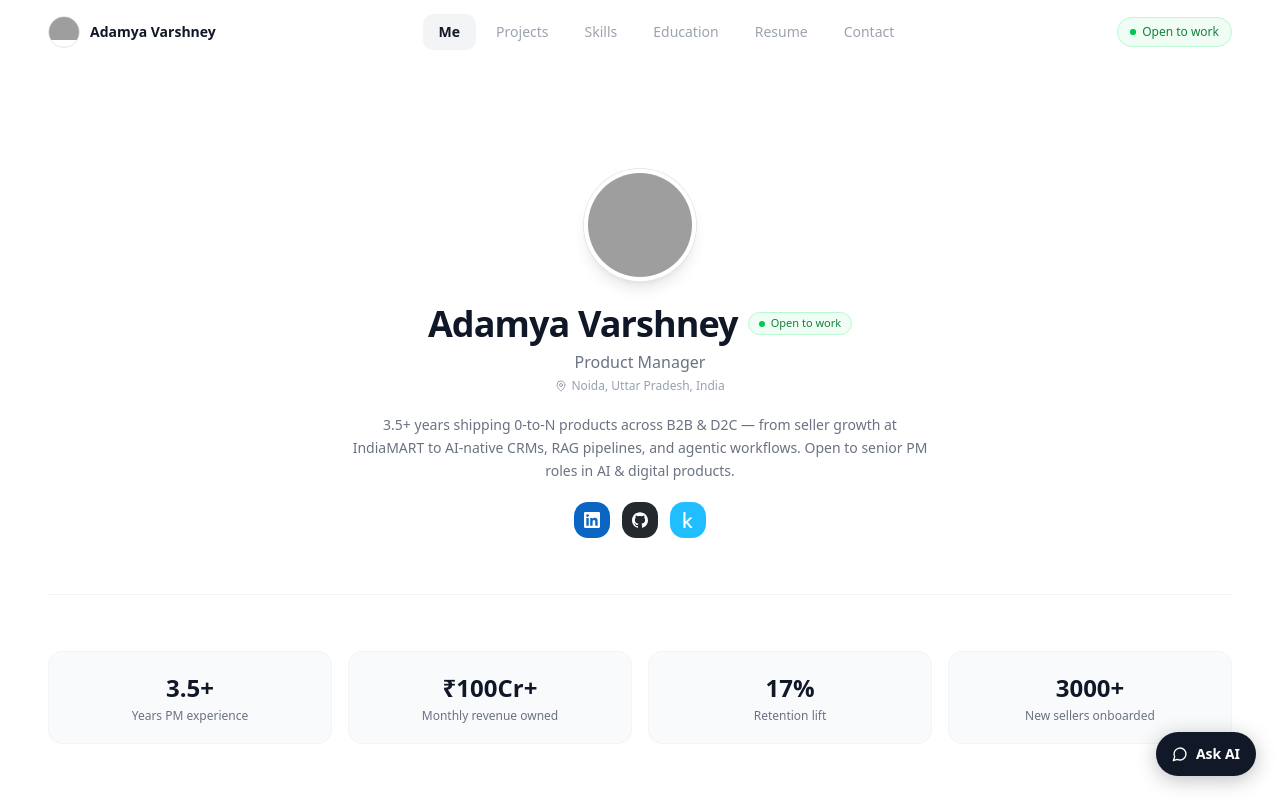
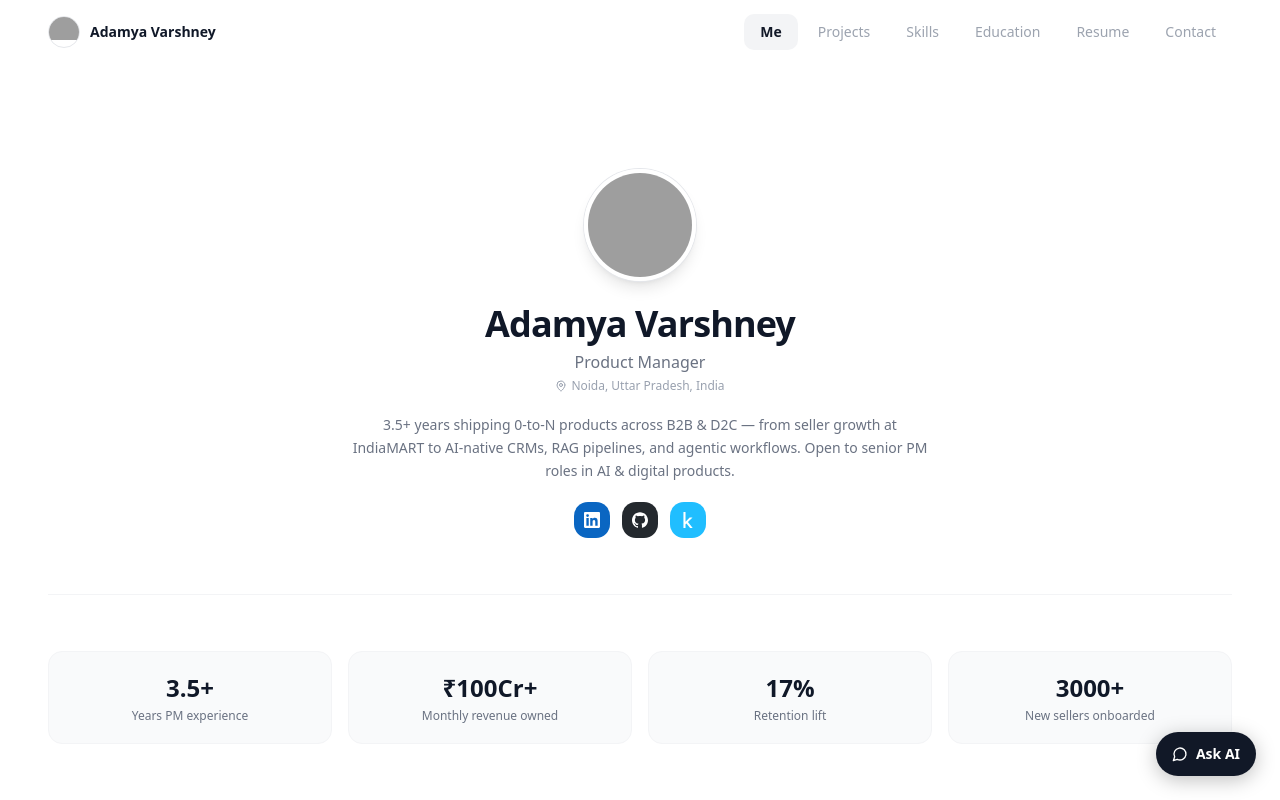
Before and after one commit to Adamya-Varshney/Ai-Portfolio, a Next.js app: page / in a window 1280 px wide. Shown: the top 800 px of the page. Built offline with nearby package versions, Linux system fonts and the light colour scheme; grey boxes are pictures that could not be loaded.

Commit message:
feat: remove Open to work tag from header and nav
Co-Authored-By: Claude Sonnet 4.6 <noreply@anthropic.com>
Claude-Session: https://claude.ai/code/session_01M5zfzJ6vruhu7gZDpKDLma

```diff
--- a/src/components/SiteNav.tsx
+++ b/src/components/SiteNav.tsx
@@ -74,15 +74,6 @@ export default function SiteNav() {
           ))}
         </div>
 
-        {/* Open to work */}
-        <div className="hidden sm:flex items-center gap-1.5 text-xs font-medium px-3 py-1.5 rounded-full shrink-0"
-          style={{ background: '#f0fdf4', color: '#15803d', border: '1px solid #bbf7d0' }}>
-          <span className="relative flex h-1.5 w-1.5">
-            <span className="absolute inline-flex h-full w-full animate-ping rounded-full bg-green-500 opacity-75" />
-            <span className="relative inline-flex h-1.5 w-1.5 rounded-full bg-green-500" />
-          </span>
-          Open to work
-        </div>
       </div>
     </nav>
   );
--- a/src/components/presentation.tsx
+++ b/src/components/presentation.tsx
@@ -104,14 +104,6 @@ export function Presentation() {
         <div>
           <div className="flex flex-wrap items-center justify-center gap-2.5 mb-1">
             <h1 className="text-3xl sm:text-4xl font-bold text-gray-900 tracking-tight leading-tight">{profile.name}</h1>
-            <span className="flex items-center gap-1.5 text-[11px] font-medium px-2.5 py-0.5 rounded-full"
-              style={{ background: '#f0fdf4', color: '#15803d', border: '1px solid #bbf7d0' }}>
-              <span className="relative flex h-1.5 w-1.5">
-                <span className="absolute inline-flex h-full w-full animate-ping rounded-full bg-green-500 opacity-75" />
-                <span className="relative inline-flex h-1.5 w-1.5 rounded-full bg-green-500" />
-              </span>
-              Open to work
-            </span>
           </div>
           <p className="text-base font-medium text-gray-500">{(profile as any).title ?? 'Product Manager'}</p>
           <div className="flex items-center justify-center gap-1 text-xs text-gray-400 mt-1">
```
